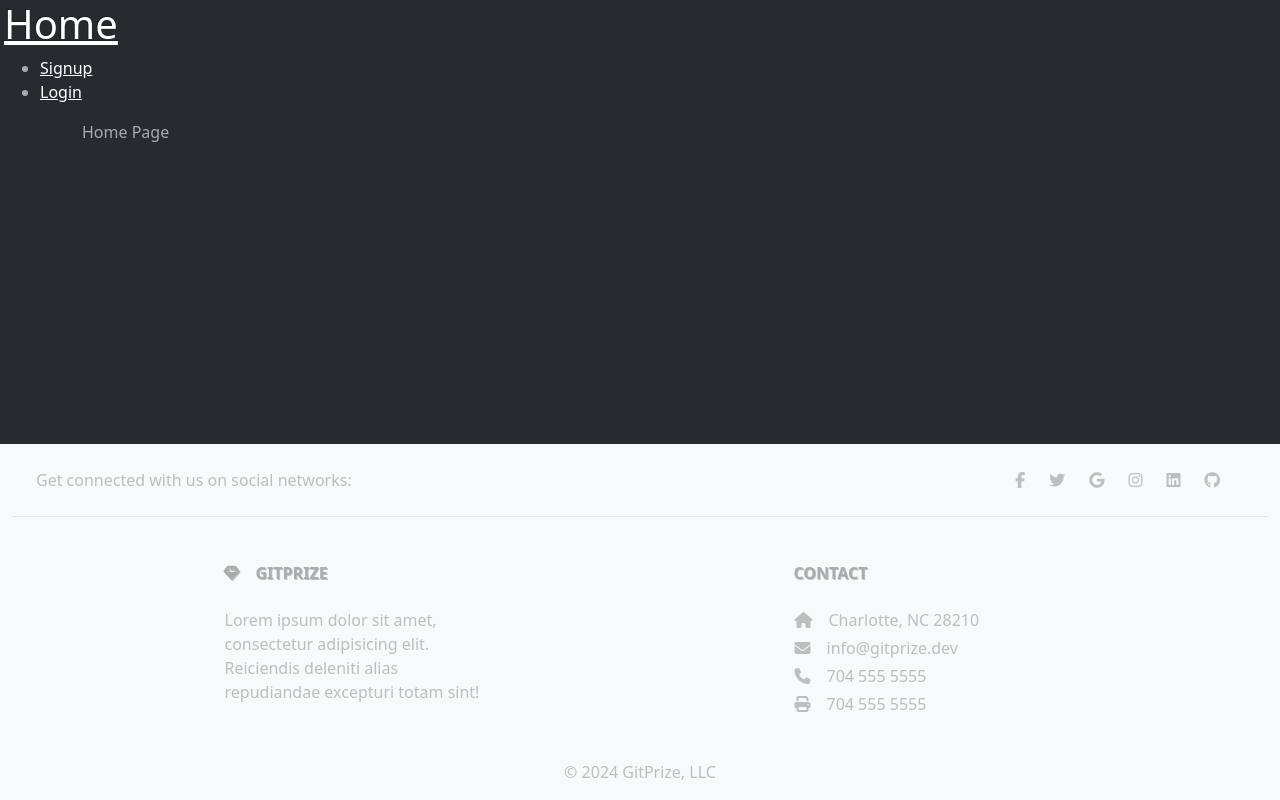
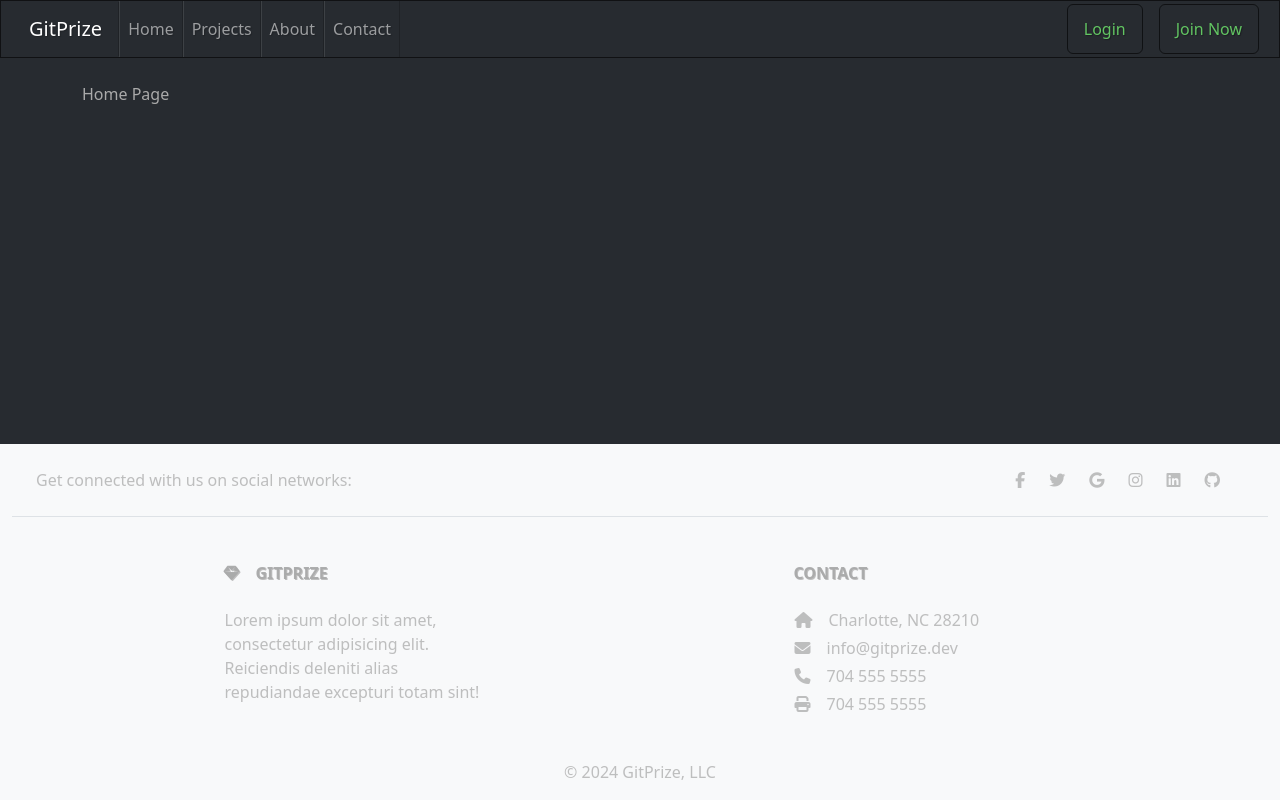
Before and after one commit to coulterkyle/Project-3, a React (Vite) app in the folder client/: page / in a window 1280 px wide. Built offline with nearby package versions, Linux system fonts and the light colour scheme.

Commit message:
Updating navigation handling.

```diff
--- a/client/src/App.jsx
+++ b/client/src/App.jsx
@@ -7,7 +7,7 @@ import {
 } from '@apollo/client';
 import { setContext } from '@apollo/client/link/context';
 
-import Nav from './components/Nav';
+import Nav from './components/navigation.jsx';
 import Footer from './components/ui/footer.jsx';
 
 const httpLink = createHttpLink({
--- a/client/src/components/Nav/index.jsx
+++ /dev/null
@@ -1,51 +0,0 @@
-import Auth from "../../utils/auth";
-import { Link } from "react-router-dom";
-
-function Nav() {
-
-  function showNavigation() {
-    if (Auth.loggedIn()) {
-      return (
-        <ul className="flex-row">
-          <li className="mx-1">
-            {/* this is not using the Link component to logout or user and then refresh the application to the start */}
-            <a href="/" onClick={() => Auth.logout()}>
-              Logout
-            </a>
-          </li>
-        </ul>
-      );
-    } else {
-      return (
-        <ul className="flex-row">
-          <li className="mx-1">
-            <Link to="/signup">
-              Signup
-            </Link>
-          </li>
-          <li className="mx-1">
-            <Link to="/login">
-              Login
-            </Link>
-          </li>
-        </ul>
-      );
-    }
-  }
-
-  return (
-    <header className="flex-row px-1">
-      <h1>
-        <Link to="/">
-          Home
-        </Link>
-      </h1>
-
-      <nav>
-        {showNavigation()}
-      </nav>
-    </header>
-  );
-}
-
-export default Nav;
--- /dev/null
+++ b/client/src/components/navigation.jsx
@@ -0,0 +1,80 @@
+import Auth from "../utils/auth";
+import { Link } from "react-router-dom";
+
+function Nav() {
+
+  function showNavigation() {
+    if (Auth.loggedIn()) {
+      return (
+        <div className="container-fluid">
+        <a className="navbar-brand" href="#">GitPrize</a>
+        <button className="navbar-toggler" type="button" data-bs-toggle="collapse" data-bs-target="#navbarSupportedContent" aria-controls="navbarSupportedContent" aria-expanded="false" aria-label="Toggle navigation">
+          <span className="navbar-toggler-icon"></span>
+        </button>
+          <div className="collapse navbar-collapse" id="navbarSupportedContent">
+            <ul className="navbar-nav me-auto mb-2 mb-md-0">
+              <li className="nav-item">
+                <Link className="nav-link" to="/">Home</Link>
+              </li>
+              <li className="nav-item">
+                <Link className="nav-link" to="/project/issues">Projects</Link>
+              </li>
+              <li className="nav-item">
+                <Link className="nav-link" to="#">About</Link>
+              </li>
+              <li className="nav-item">
+                <Link className="nav-link" to="#">Contact</Link>
+              </li>
+            </ul>
+
+            <ul className="navbar-nav me-auto mb-2 mb-md-0">
+              <li className="mx-1">
+                {/* this is not using the Link component to logout or user and then refresh the application to the start */}
+                <a href="/" onClick={() => Auth.logout()}>
+                  Logout
+                </a>
+              </li>
+            </ul>
+          </div>
+        </div>
+      );
+    } else {
+      return (
+        <div className="container-fluid">
+          <a className="navbar-brand" href="#">GitPrize</a>
+          <button className="navbar-toggler" type="button" data-bs-toggle="collapse" data-bs-target="#navbarSupportedContent" aria-controls="navbarSupportedContent" aria-expanded="false" aria-label="Toggle navigation">
+            <span className="navbar-toggler-icon"></span>
+          </button>
+          <div className="collapse navbar-collapse" id="navbarSupportedContent">
+            <ul className="navbar-nav me-auto mb-2 mb-lg-0">
+              <li className="nav-item">
+                <Link className="nav-link" to="/">Home</Link>
+              </li>
+              <li className="nav-item">
+                <Link className="nav-link" to="/project/issues">Projects</Link>
+              </li>
+              <li className="nav-item">
+                <Link className="nav-link" to="#">About</Link>
+              </li>
+              <li className="nav-item">
+                <Link className="nav-link" to="#">Contact</Link>
+              </li>
+            </ul>
+              <Link className="btn btn-outline-success mx-2" to="/login">Login</Link>
+              <Link className="btn btn-outline-success mx-2" to="/signup">Join Now</Link>
+          </div>
+        </div>
+      );
+    }
+  }
+
+  return (
+    <header className="mb-4">
+      <nav className="navbar navbar-expand-md bg-dark" data-bs-theme="dark">
+        {showNavigation()}
+      </nav>
+    </header>
+  );
+}
+
+export default Nav;
```
Also changed, not shown: client/src/components/ui/navbar.jsx (added).
